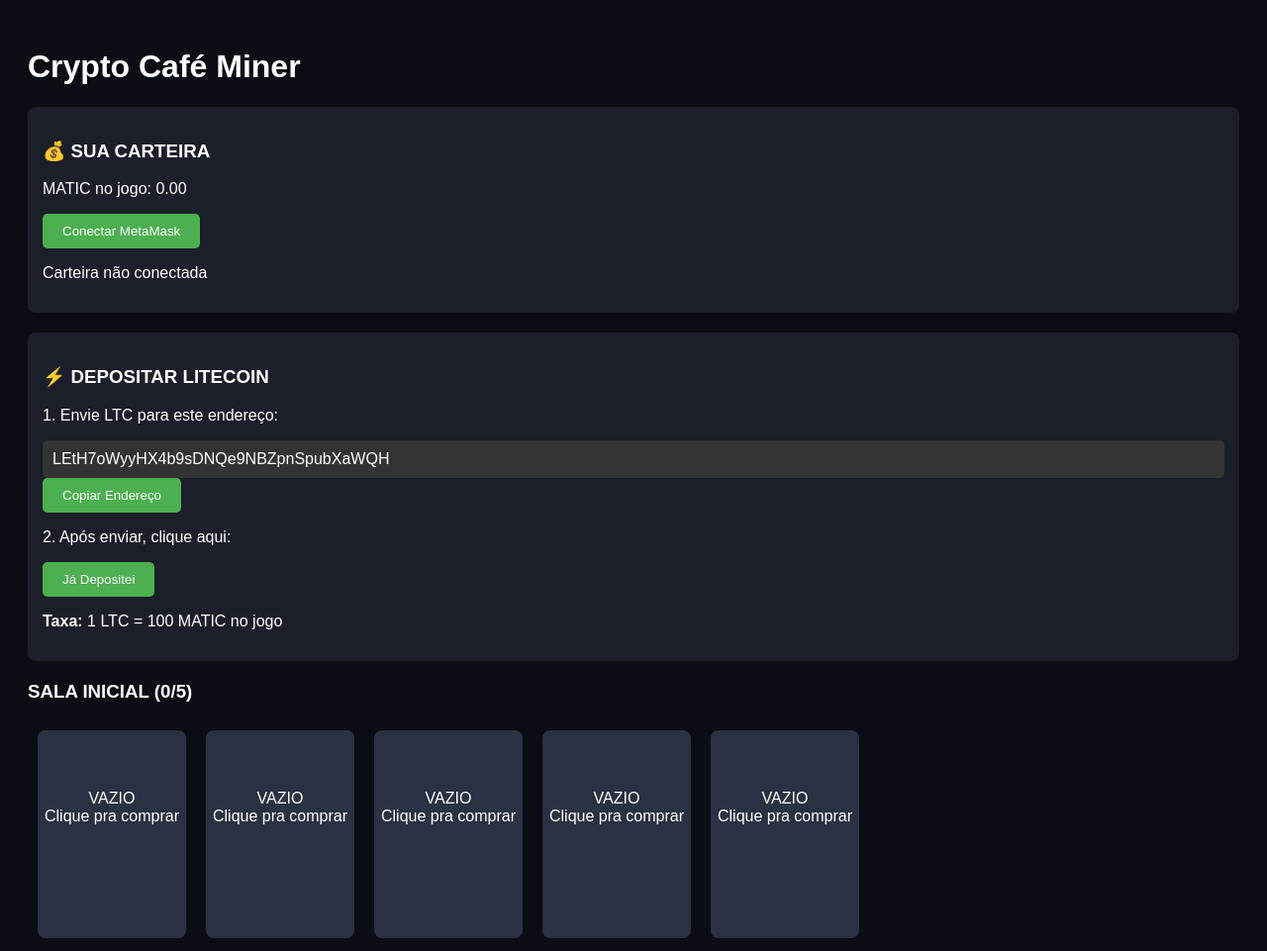
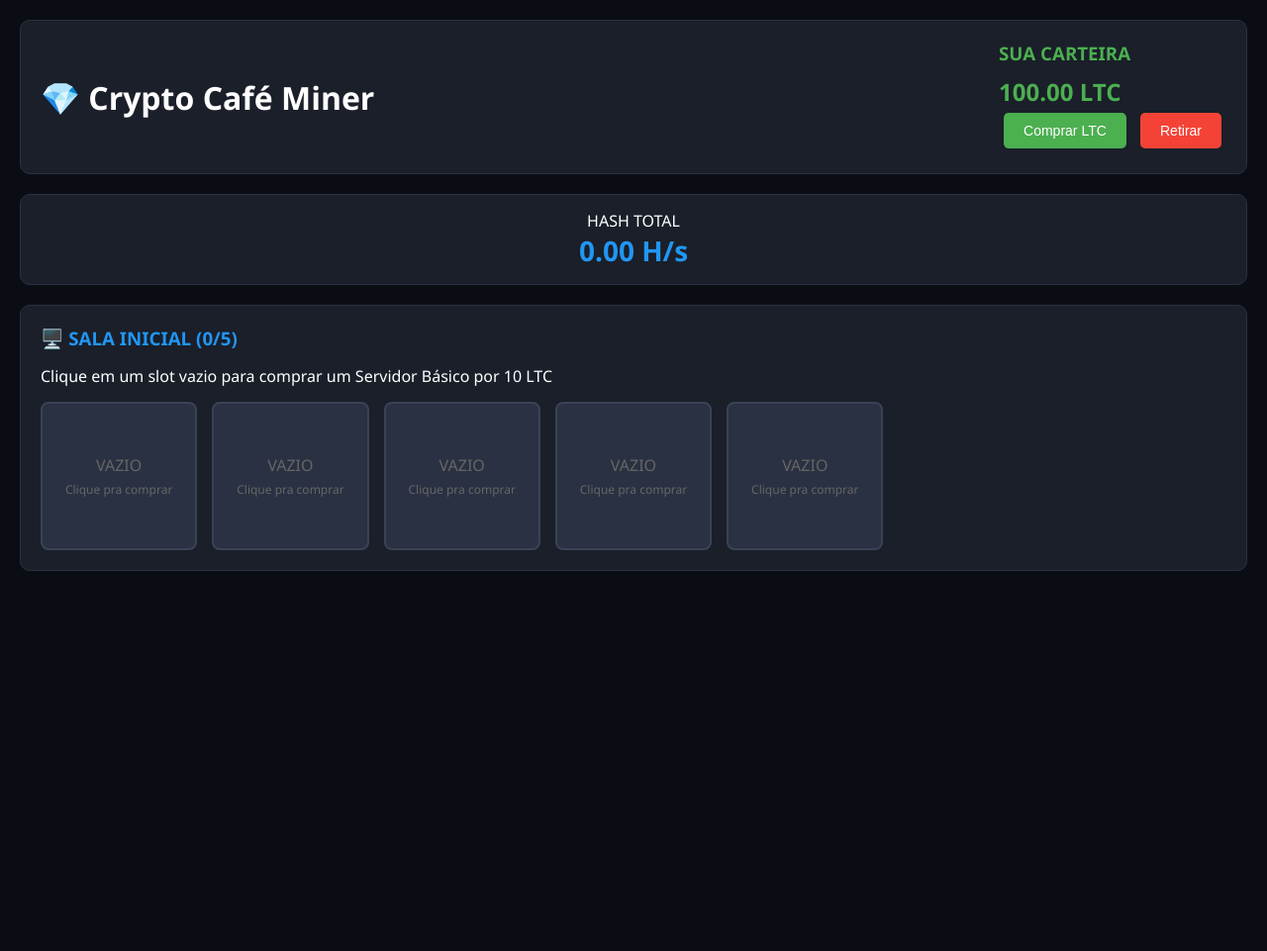
Before and after one commit to michaelsouza2077/Crypto-Caf-, a website: page index.html in a window 1280 px wide. Shown: the whole page at 99% size. After the commit the page ends 800 px from the top, so only its background shows below. Drawn offline with Linux system fonts and the light colour scheme.

Commit message:
Update index.html

```diff
--- a/index.html
+++ b/index.html
@@ -2,104 +2,193 @@
 <html lang="pt-BR">
 <head>
     <meta charset="UTF-8">
+    <meta name="viewport" content="width=device-width, initial-scale=1.0">
     <title>Crypto Café Miner - LTC</title>
     <style>
-        body { background: #0a0e14; color: #fff; font-family: Arial; padding: 20px; }
-       .carteira { background: #1a1f29; padding: 15px; border-radius: 8px; margin-bottom: 20px; }
-        button { background: #4CAF50; color: white; border: none; padding: 10px 20px; border-radius: 5px; cursor: pointer; }
-        button:hover { background: #45a049; }
-       .slot { background: #2a3142; width: 150px; height: 150px; display: inline-block; margin: 10px; border-radius: 8px; text-align: center; padding-top: 60px; }
-        #enderecoLTC { background: #333; padding: 10px; border-radius: 5px; word-break: break-all; }
+        * { margin: 0; padding: 0; box-sizing: border-box; }
+        body {
+            background: #0a0e14;
+            color: #fff;
+            font-family: 'Segoe UI', Arial, sans-serif;
+            padding: 20px;
+        }
+       .header {
+            background: #1a1f29;
+            padding: 20px;
+            border-radius: 10px;
+            margin-bottom: 20px;
+            display: flex;
+            justify-content: space-between;
+            align-items: center;
+            border: 1px solid #2a3142;
+        }
+       .carteira h3 { color: #4CAF50; margin-bottom: 10px; }
+       .saldo { font-size: 24px; font-weight: bold; color: #4CAF50; }
+       .btn {
+            background: #4CAF50;
+            color: white;
+            border: none;
+            padding: 10px 20px;
+            border-radius: 5px;
+            cursor: pointer;
+            font-size: 14px;
+            margin: 5px;
+        }
+       .btn:hover { background: #45a049; }
+       .btn-saque { background: #f44336; }
+       .btn-saque:hover { background: #da190b; }
+       .sala {
+            background: #1a1f29;
+            padding: 20px;
+            border-radius: 10px;
+            margin-bottom: 20px;
+            border: 1px solid #2a3142;
+        }
+       .sala h3 { color: #2196F3; margin-bottom: 15px; }
+       .slots {
+            display: grid;
+            grid-template-columns: repeat(auto-fill, minmax(150px, 1fr));
+            gap: 15px;
+            margin-top: 15px;
+        }
+       .slot {
+            background: #2a3142;
+            border: 2px solid #3a4255;
+            border-radius: 8px;
+            height: 150px;
+            display: flex;
+            flex-direction: column;
+            align-items: center;
+            justify-content: center;
+            cursor: pointer;
+            transition: all 0.3s;
+        }
+       .slot:hover { border-color: #4CAF50; transform: translateY(-5px); }
+       .slot.vazio { color: #666; }
+       .slot.ocupado { background: #1e3a2f; border-color: #4CAF50; }
+       .maquina-nome { font-weight: bold; margin-bottom: 5px; }
+       .hash { color: #4CAF50; font-size: 18px; }
+       .stats {
+            background: #1a1f29;
+            padding: 15px;
+            border-radius: 10px;
+            margin-bottom: 20px;
+            border: 1px solid #2a3142;
+            text-align: center;
+        }
+       .hash-total { font-size: 28px; color: #2196F3; font-weight: bold; }
     </style>
 </head>
 <body>
-    <h1>Crypto Café Miner</h1>
-
-    <div class="carteira">
-        <h3>💰 SUA CARTEIRA</h3>
-        <p>MATIC no jogo: <span id="saldoMatic">0.00</span></p>
-        <button onclick="conectarCarteira()">Conectar MetaMask</button>
-        <p id="statusCarteira">Carteira não conectada</p>
+    <div class="header">
+        <h1>💎 Crypto Café Miner</h1>
+        <div class="carteira">
+            <h3>SUA CARTEIRA</h3>
+            <div class="saldo"><span id="saldoLTC">0.00</span> LTC</div>
+            <button class="btn" onclick="comprarLTC()">Comprar LTC</button>
+            <button class="btn btn-saque" onclick="sacarLTC()">Retirar</button>
+        </div>
     </div>
 
-    <div class="carteira">
-        <h3>⚡ DEPOSITAR LITECOIN</h3>
-        <p>1. Envie LTC para este endereço:</p>
-        <div id="enderecoLTC">LEtH7oWyyHX4b9sDNQe9NBZpnSpubXaWQH</div>
-        <button onclick="copiarEndereco()">Copiar Endereço</button>
-        <p>2. Após enviar, clique aqui:</p>
-        <button onclick="verificarDeposito()">Já Depositei</button>
-        <p><b>Taxa:</b> 1 LTC = 100 MATIC no jogo</p>
+    <div class="stats">
+        <div>HASH TOTAL</div>
+        <div class="hash-total"><span id="hashTotal">0.00</span> H/s</div>
     </div>
 
-    <h3>SALA INICIAL (<span id="salasOcupadas">0</span>/5)</h3>
-    <div id="slots"></div>
+    <div class="sala">
+        <h3>🖥️ SALA INICIAL (<span id="slotsOcupados">0</span>/5)</h3>
+        <p>Clique em um slot vazio para comprar um Servidor Básico por 10 LTC</p>
+        <div class="slots" id="slotsContainer"></div>
+    </div>
 
     <script>
-        let saldoMatic = 0;
-        let carteiraConectada = null;
+        let saldoLTC = 100.00; // Começa com 100 LTC pra testar
         let maquinas = [];
+        const PRECO_MAQUINA = 10;
+        const HASH_MAQUINA = 2.5;
+        const MAX_SLOTS = 5;
 
-        // ENDEREÇO LTC DO JOGO - TROCA PELO SEU
-        const ENDERECO_LTC_JOGO = "LEtH7oWyyHX4b9sDNQe9NBZpnSpubXaWQH";
+        function atualizarTela() {
+            document.getElementById('saldoLTC').innerText = saldoLTC.toFixed(2);
+            document.getElementById('slotsOcupados').innerText = maquinas.length;
 
-        function conectarCarteira() {
-            if (typeof window.ethereum!== 'undefined') {
-                ethereum.request({ method: 'eth_requestAccounts' }).then(accounts => {
-                    carteiraConectada = accounts[0];
-                    document.getElementById('statusCarteira').innerText = `Conectado: ${carteiraConectada.slice(0,6)}...${carteiraConectada.slice(-4)}`;
-                });
-            } else {
-                alert('Instala o MetaMask primeiro!');
+            let hashTotal = maquinas.length * HASH_MAQUINA;
+            document.getElementById('hashTotal').innerText = hashTotal.toFixed(2);
+
+            const container = document.getElementById('slotsContainer');
+            container.innerHTML = '';
+
+            for (let i = 0; i < MAX_SLOTS; i++) {
+                const slot = document.createElement('div');
+                if (maquinas[i]) {
+                    slot.className = 'slot ocupado';
+                    slot.innerHTML = `
+                        <div class="maquina-nome">Servidor Básico</div>
+                        <div>v1</div>
+                        <div class="hash">${HASH_MAQUINA} H/s</div>
+                    `;
+                } else {
+                    slot.className = 'slot vazio';
+                    slot.innerHTML = `
+                        <div>VAZIO</div>
+                        <div style="font-size:12px; margin-top:5px;">Clique pra comprar</div>
+                    `;
+                    slot.onclick = () => comprarMaquina(i);
+                }
+                container.appendChild(slot);
             }
         }
 
-        function copiarEndereco() {
-            navigator.clipboard.writeText(ENDERECO_LTC_JOGO);
-            alert('Endereço LTC copiado!');
-        }
-
-        function verificarDeposito() {
-            if (!carteiraConectada) {
-                alert('Conecta sua carteira primeiro!');
+        function comprarMaquina(slot) {
+            if (maquinas.length >= MAX_SLOTS) {
+                alert('Sala lotada! 5/5');
                 return;
             }
-            // AQUI VOCÊ PRECISA DE UMA API PRA CHECAR BLOCKCHAIN
-            // Por enquanto vamos simular: adiciona 100 MATIC fake
-            saldoMatic += 100;
-            atualizarSaldo();
-            alert('Depósito confirmado! +100 MATIC adicionados.');
-        }
-
-        function comprarMaquina() {
-            if (saldoMatic >= 10) {
-                saldoMatic -= 10;
-                maquinas.push({tipo: 'Minerador Básico v1', hash: 5});
-                atualizarSaldo();
-                renderizarSlots();
+            if (saldoLTC >= PRECO_MAQUINA) {
+                saldoLTC -= PRECO_MAQUINA;
+                maquinas.push({ id: Date.now(), hash: HASH_MAQUINA });
+                atualizarTela();
             } else {
-                alert('MATIC insuficiente! Deposite LTC.');
+                alert('LTC insuficiente! Você precisa de ' + PRECO_MAQUINA + ' LTC');
             }
         }
 
-        function atualizarSaldo() {
-            document.getElementById('saldoMatic').innerText = saldoMatic.toFixed(2);
+        function comprarLTC() {
+            let valor = prompt('Quantos LTC deseja comprar?');
+            if (valor &&!isNaN(valor)) {
+                saldoLTC += parseFloat(valor);
+                atualizarTela();
+                alert(valor + ' LTC adicionados!');
+            }
         }
 
-        function renderizarSlots() {
-            const slotsDiv = document.getElementById('slots');
-            slotsDiv.innerHTML = '';
-            for (let i = 0; i < 5; i++) {
-                if (maquinas[i]) {
-                    slotsDiv.innerHTML += `<div class="slot">${maquinas[i].tipo}<br>${maquinas[i].hash} H/s</div>`;
+        function sacarLTC() {
+            let valor = prompt('Quantos LTC deseja sacar?\nDisponível: ' + saldoLTC.toFixed(2) + ' LTC');
+            if (valor &&!isNaN(valor)) {
+                valor = parseFloat(valor);
+                if (valor <= saldoLTC && valor > 0) {
+                    let endereco = prompt('Cole seu endereço Litecoin:');
+                    if (endereco) {
+                        saldoLTC -= valor;
+                        atualizarTela();
+                        alert('Saque de ' + valor + ' LTC solicitado para:\n' + endereco);
+                    }
                 } else {
-                    slotsDiv.innerHTML += `<div class="slot" onclick="comprarMaquina()">VAZIO<br>Clique pra comprar</div>`;
+                    alert('Valor inválido ou saldo insuficiente!');
                 }
             }
-            document.getElementById('salasOcupadas').innerText = maquinas.length;
         }
 
-        renderizarSlots();
+        // Mineração automática: ganha 0.01 LTC por máquina a cada 5 segundos
+        setInterval(() => {
+            let ganho = maquinas.length * 0.01;
+            if (ganho > 0) {
+                saldoLTC += ganho;
+                atualizarTela();
+            }
+        }, 5000);
+
+        atualizarTela();
     </script>
 </body>
 </html>
```
